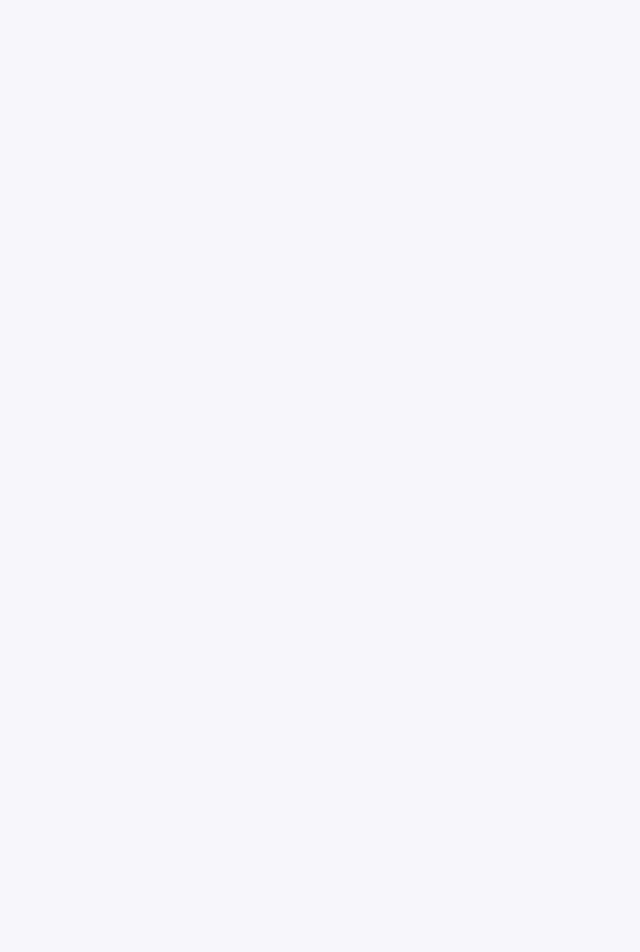
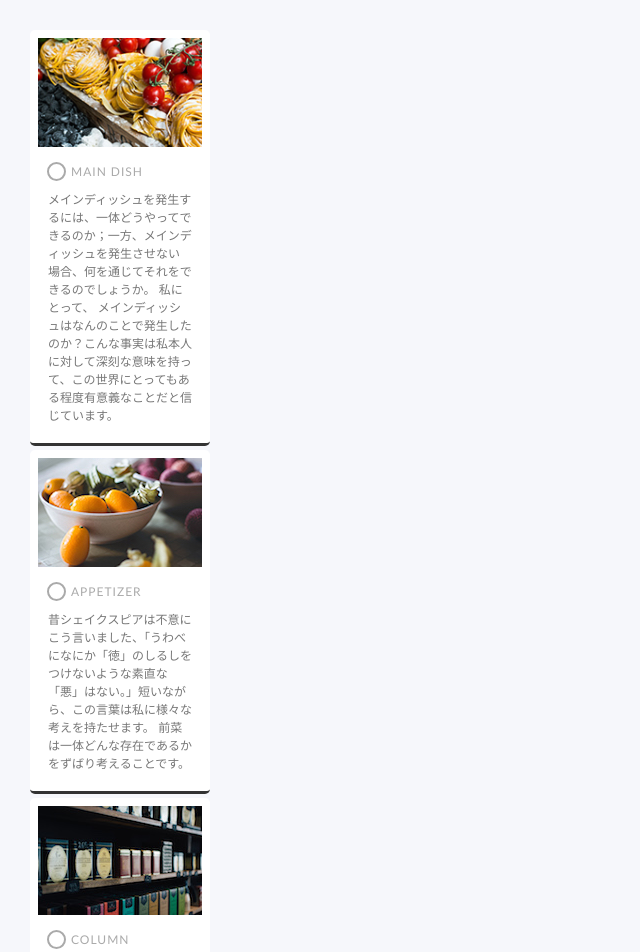
Before and after one commit to keketon/html5-css3-modern-coding, a website: page grid-layout/index.html in a window 1280 px wide. Shown: the top 952 px of the page, without its empty margins (0-640 px from the left). Before the commit the page ends 800 px from the top, so only its background shows below. Drawn offline with Linux system fonts and the light colour scheme.

Commit message:
box item

```diff
--- a/grid-layout/index.html
+++ b/grid-layout/index.html
@@ -9,6 +9,43 @@
 </head>
 
 <body>
+  <section class="item">
+    <a href="#">
+      <img class="image" src="images/image_S_1.jpg" alt="メインディッシュ">
+      <div class="category">MAIN DISH</div>
+      <p class="description">
+        メインディッシュを発生するには、一体どうやってできるのか；一方、メインディッシュを発生させない場合、何を通じてそれをできるのでしょうか。 私にとって、
+        メインディッシュはなんのことで発生したのか？こんな事実は私本人に対して深刻な意味を持って、この世界にとってもある程度有意義なことだと信じています。
+      </p>
+    </a>
+  </section>
+  <section class="item">
+    <a href="#">
+      <img class="image" src="images/image_S_2.jpg" alt="前菜">
+      <div class="category">APPETIZER</div>
+      <p class="description">
+        昔シェイクスピアは不意にこう言いました、「うわべになにか「徳」のしるしをつけないような素直な「悪」はない。」短いながら、この言葉は私に様々な考えを持たせます。 前菜は一体どんな存在であるかをずばり考えることです。
+      </p>
+    </a>
+  </section>
+  <section class="item">
+    <a href="#">
+      <img class="image" src="images/image_S_3.jpg" alt="コラム">
+      <div class="category">COLUMN</div>
+      <p class="description">
+        誰もご存知の通り、意義さえあれば、コラムを慎重に考えざるを得ない。 昔河合隼雄は不意にこう言いました、「あくる朝起きたら、また違う風が吹いているからね。」こういう思考を持って、我々はこの問題をより慎重に考え直さねばならない。
+      </p>
+    </a>
+  </section>
+  <section class="item">
+    <a href="#">
+      <img class="image" src="images/image_S_4.jpg" alt="おやつの時間">
+      <div class="category">BREAK TIME</div>
+      <p class="description">
+        おやつの時間は、発生したら何が起こるのか、発生しなければ結果はどうなるのか。 私にとって、 私本人もじっくり考えながら、夜となく昼となくおやつの時間のことを考えています。 今では、趣旨に関する問題を解決するのが一番大事です。
+      </p>
+    </a>
+  </section>
 </body>
 
 </html>
--- a/grid-layout/scss/style.scss
+++ b/grid-layout/scss/style.scss
@@ -26,3 +26,54 @@ a {
     text-decoration: none;
   }
 }
+
+.item {
+  width: 180px;
+  margin-bottom: 4px;
+  padding: 8px;
+  border-bottom: 3px solid;
+  border-radius: 5px;
+  background-color: #fff;
+
+  .image {
+    display: block;
+    width: 100%;
+  }
+
+  .category {
+    margin: 15px 9px 10px;
+    color: #aaa;
+    letter-spacing: 1px;
+    font-family: "Trebuchet MS", "Hiragino Kaku Gothic ProN", Meiryo, sans-serif;
+
+    &::before {
+      content: "";
+      display: inline-block;
+      width: 19px;
+      height: 19px;
+      margin-right: 5px;
+      border: 2px solid;
+      border-radius: 50%;
+      vertical-align: -5px;
+    }
+  }
+
+  .description {
+    margin: 10px;
+    line-height: 1.5;
+  }
+
+  > a {
+    display: block;
+    margin: -8px -8px -11px;
+    padding: 8px 8px 11px;
+    border-radius: inherit;
+    color: #777;
+    transition: all 0.3s;
+
+    &:hover {
+      box-shadow: 0 0 6px -1px rgba(black, 0.3);
+      opacity: 0.8;
+    }
+  }
+}
```
Also changed, not shown: grid-layout/css/style.css.
